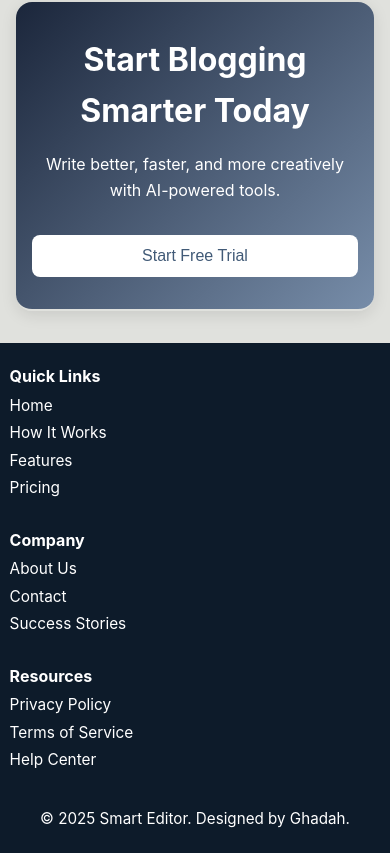
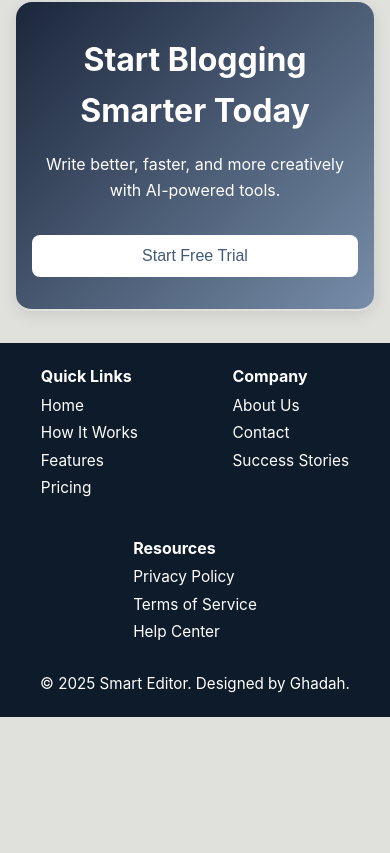
Before and after one commit to GhadahAlqahtani1/smart-editor, a React (Create React App) app in the folder frontend/: page /AboutUs in a window 390 px wide. Shown: the part 2578-3431 px from the top of the page. After the commit the page ends 3295 px from the top, so only its background shows below. Built offline with nearby package versions, Linux system fonts and the light colour scheme; no server answers.

Commit message:
Updated the Footer in AboutUs

```diff
--- a/frontend/src/AboutUs.css
+++ b/frontend/src/AboutUs.css
@@ -390,18 +390,7 @@ a.secondary-btn {
   .primary-btn {
     width: 100%;
   }
-  .footer-links {
-    flex-direction: column !important;
-    align-items: flex-start !important;
-    gap: 1rem !important;
-    text-align: left !important;
-    padding-left: 0 !important;
-    padding-right: 0 !important;
-  }
-  .footer-links > div {
-    width: 100% !important;
-    margin-bottom: 0.5rem;
-  }
+
   .footer-links div h4 {
     font-size: 1rem;
     margin-bottom: 0.25rem;
--- a/frontend/src/App.css
+++ b/frontend/src/App.css
@@ -235,7 +235,7 @@ section {
   margin-bottom: 1rem;
   opacity: 0;
   animation: slideInUp 1s ease-out forwards;
-  animation-delay: 0.3s;
+  animation-delay: 0.6s;
 }
 .hero-text p {
   font-family: 'Inter', sans-serif;
@@ -261,7 +261,7 @@ section {
   border: none;
   border-radius: 0.5rem;
   cursor: pointer;
-    opacity: 0;
+  opacity: 0;
   animation: slideInUp 1s ease-out forwards;
   animation-delay: 0.6s;
   transition: transform 0.2s ease, box-shadow 0.2s ease;
```
